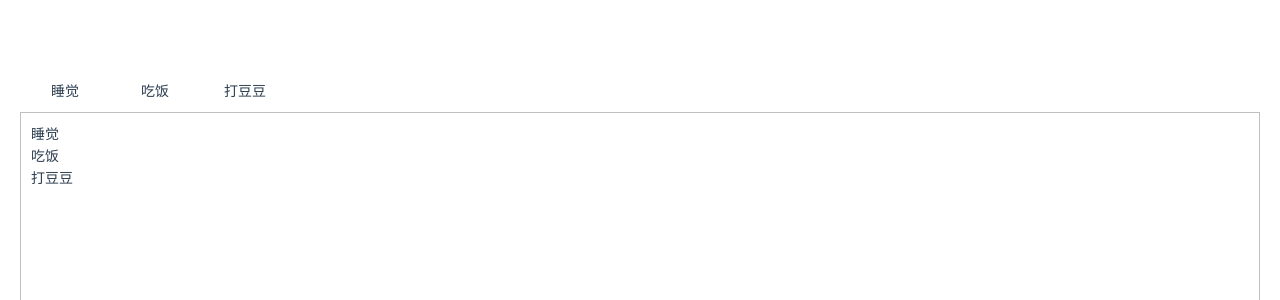
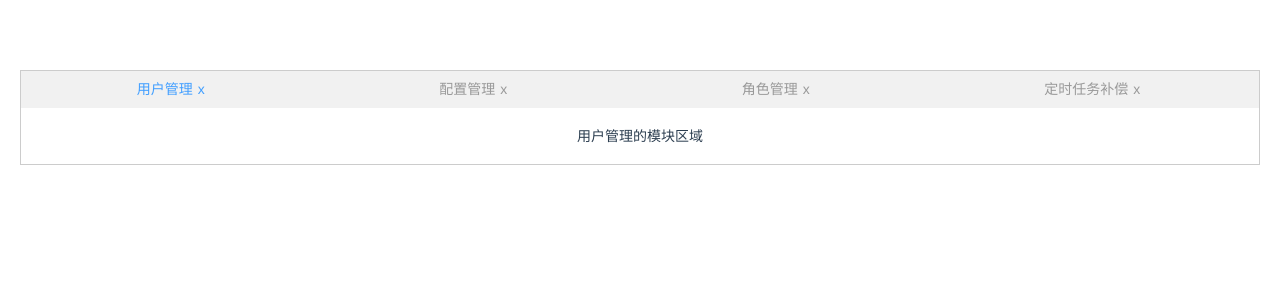
Before and after one commit to qiyemo/moui, a Vue app: page / in a window 1280 px wide. Shown: the top 300 px of the page. Built offline with nearby package versions, Linux system fonts and the light colour scheme.

Commit message:
提交tabs组件

```diff
--- a/packages/components/tabs/index.ts
+++ b/packages/components/tabs/index.ts
@@ -1,8 +1,8 @@
 /*
  * @Author: zj
- * @LastEditors: zj
+ * @LastEditors: JESS
  * @Date: 2022-06-01 13:48:55
- * @LastEditTime: 2022-06-01 13:50:03
+ * @LastEditTime: 2022-06-21 09:54:22
  */
 import { withInstall } from '../../utils/with-install';
 
--- a/packages/components/tabs/src/tabs.vue
+++ b/packages/components/tabs/src/tabs.vue
@@ -2,32 +2,24 @@
  * @Author: zj
  * @LastEditors: JESS
  * @Date: 2022-05-31 15:29:17
- * @LastEditTime: 2022-06-20 19:18:15
+ * @LastEditTime: 2022-06-21 18:25:47
 -->
 <template>
-  <div class="mTabs">
-    <div class="tabs_box">
-      <div class="tabs_pane" ref="pane">
-        <template v-if="props.data.length > 0">
-          <div class="pane" v-for="(item, index) in props.data" :key="index"
-            :class="activePaneIndex == index ? 'active_panes' : ''" @click="change(index)">
-            {{ item.title }}
-          </div>
-        </template>
-        <template v-else>
-          <slot name="pane" @handle="handle"></slot>
-        </template>
+  <div class="mTabs" :style="type === 'border-card' ? `border:1px solid #ccc` : ''">
+    <div class="tabs_pane"
+      :style="type == 'border-card' ? `background:#f1f1f1;border-bottom:1px solid #f1f1f1` : type == 'card' ? 'border-bottom:1px solid #f1f1f1' : ''">
+      <div class="btn-content" :style="stretch ? `display:flex;justify-content: space-around` : ``">
+        <button :class="item.name === val ? 'blue' : ''"
+          :style="type === 'border-card' ? `position: relative;padding:10px 20px;color:#999` : type === 'card' ? 'border:1px solid #f1f1f1;border-bottom:1px none;position: relative;padding:10px 20px;' : 'padding:10px 15px 10px 0;margin-right:25px'"
+          v-for="(item, index) in list" :key="index" @click="changeValue(item.name, index)" :disabled="item.disabled">
+          <span :ref="labelRef(index)" class="spans">{{ `${item.label}` }}</span>
+          <span class="guan" v-if="closable">x</span>
+        </button>
       </div>
-      <div class="tabs_nav">
-        <template v-if="props.data.length > 0">
-          <div v-for="(item, index) in props.data" :key="index" v-show="activePaneIndex == index">
-            {{ item.content }}
-          </div>
-        </template>
-        <template v-else>
-          <slot name="nav" />
-        </template>
-      </div>
+      <div v-if="type === ''" class="line" :style="`left: ${left} px; width:${width} px`"></div>
+    </div>
+    <div class="content" ref="tabs" :style="type == 'border-card' ? 'padding:17px 12px' : ''">
+      <slot />
     </div>
   </div>
 </template>
@@ -37,42 +29,175 @@ export default {
 }
 </script>
 <script lang="ts" setup>
-import { defineProps, onMounted, ref, } from 'vue';
+import { computed } from '@vue/reactivity';
+import { defineProps, defineExpose, onMounted, ref, getCurrentInstance, watch, defineEmits, nextTick, useSlots, useAttrs, onUnmounted } from 'vue';
+
 const props = defineProps({
-  data: {
-    type: Array,
-    default: []
+  value: {
+    type: String,
+    default: "",
+  },
+  //标签的宽度是否自动撑开
+  stretch: {
+    type: Boolean,
+    default: false,
+  },
+  //标签元素是否关闭
+  closable: {
+    type: Boolean,
+    default: false,
+  },
+  //类型风格
+  type: {
+    type: String,
+    default: "",
   }
+});
+//初始数据
+const list = ref([])
+//双向绑定用的
+let val = ref(props.value);
+//下划线的左侧位置
+const left = ref<Number>(0);
+//下划线的宽度
+const width = ref<Number>(0);
+// 获取tabs元素
+const tabs = ref('')
+// 获取vue实例
+const instance = getCurrentInstance();
+//进行定义内容list
+const listValue = () => {
+  let arrVal = Array.from(arr)
+  arrVal = arrVal.map((item) => {
+    return {
+      name: item.name,
+      label: item.label,
+      disabled: item.disabled,
+    }
+  })
+  list.value = arrVal
+}
+//改变value的内容
+const changeValue = (name, index) => {
+  width.value = instance?.refs[`labe${index}`][0].offsetWidth;
+  left.value = instance?.refs[`labe${index}`][0].offsetLeft;
+  val.value = name;
+}
+defineExpose({
+  list, val, left, width
 })
-// 当前选中tabs的索引
-const activePaneIndex = ref(0)
-// 当前tabs改变时
-const change = (index: number) => {
-  activePaneIndex.value = index
+onMounted(() => {
+  listValue()
+  nextTick(() => {
+    width.value = instance?.refs?.labe0[0].offsetWidth;
+    left.value = instance?.refs?.labe0[0].offsetLeft;
+  })
+
+})
+let arr = [];
+instance.proxy.$Bus.on("propsList", (num) => {
+  arr.push(num)
+})
+watch(
+  () => props.value,
+  (newVal) => {
+    val.value = newVal
+    console.log('val', newVal)
+  }
+)
+const emit = defineEmits();
+watch(
+  () => val.value,
+  (newVal) => {
+    (emit as any)('input', newVal)
+  },
+  {
+    deep: true
+  }
+)
+const typeCard = computed(() => {
+  if (props.type === "card") {
+  }
+  return props.type;
+});
+// 动态绑定ref属性
+let itemRef = ref([])
+const labelRef = (index: number) => {
+  itemRef.value.push(`labe${index}`)
+  return `labe${index}`
 }
-// refs值 pane
-const pane = ref('pane')
-// 查看 pane 的子节点
-const paneChild = () => {
-
-  // console.log('pane', pane.value.children)
-}
-// handle
-const handle = (val) => {
-  console.log('handle', val)
-}
-onMounted(() => {
-  //初始化第一个选中
-  change(activePaneIndex.value)
-  paneChild()
+instance.proxy.$Bus.emit('changeVal', val)
+onUnmounted(() => {
+  instance.proxy.$Bus.off('propsList')
 })
 </script>
 
 <style scoped lang="scss">
-@import '../style/index.css';
+.tabs_pane {
+  width: 100%;
+  border-bottom: 2px solid #dddddd;
+  position: relative;
 
-.tabs_pane .pane {
-  padding: 20px;
-  border: 1px solid red;
+  button {
+    cursor: pointer;
+    background-color: transparent;
+    border: none;
+    padding: 10px 15px;
+    font-size: 14px;
+    text-align: center;
+  }
+
+  button:hover {
+    color: #409eff;
+  }
+
+  button:disabled {
+    color: #cccccc;
+    cursor: inherit;
+  }
+
+  .blue {
+    color: #409eff !important;
+  }
+
+  .borderCard {
+    padding-top: 11px;
+    bottom: -1px;
+    color: #409eff !important;
+    border-left: 1px solid #cccccc;
+    border-right: 1px solid #cccccc;
+    margin-left: -1px;
+    background-color: #fff;
+  }
+
+  .line {
+    position: absolute;
+    bottom: -2;
+    height: 2px;
+    background-color: #409eff;
+    transition: left 0.2s linear;
+  }
+
+  .btn-content {
+    width: 100%;
+  }
+
+  .guan {
+    border-radius: 50%;
+    display: inline-block;
+    padding: 0 3px;
+    margin-left: 2px;
+  }
+
+  .guan:hover {
+    background: #cccccc;
+    color: #fff;
+  }
+}
+
+.content {
+  width: 100%;
+  padding: 17px 0px;
+  box-sizing: border-box;
 }
 </style>
--- /dev/null
+++ b/packages/components/tabsPane/index.ts
@@ -0,0 +1,14 @@
+/*
+ * @Author: zj
+ * @LastEditors: JESS
+ * @Date: 2022-05-31 16:47:11
+ * @LastEditTime: 2022-06-21 10:15:56
+ */
+import { withInstall } from '../../utils/with-install';
+
+import tabsPane from './src/tabsPane.vue';
+
+console.log('TabsPane', tabsPane);
+
+export const MTabsPane = withInstall(tabsPane, []);
+export default MTabsPane;
--- /dev/null
+++ b/packages/components/tabsPane/src/tabsPane.vue
@@ -0,0 +1,63 @@
+<!--
+ * @Description:
+ * @Author: JESS
+ * @Date: 2022-06-21 09:50:06
+ * @FilePath: \moui\packages\components\tabsPane\src\tabsPane.vue
+ * @LastEditTime: 2022-06-21 18:26:32
+ * @LastEditors: JESS
+-->
+<template>
+    <div class="tabs_pane">
+        <div class="myTabsPane" v-show="showValue">
+            <slot />
+        </div>
+    </div>
+</template>
+
+<script lang="ts">
+export default {
+    name: 'MTabsPane',
+}
+</script>
+
+<script lang="ts" setup>
+import { defineProps, computed, getCurrentInstance, onMounted, defineExpose, watch, ref } from 'vue';
+
+const props = defineProps({
+    // 选项卡标题
+    label: {
+        type: String,
+        default: "",
+    },
+    name: { type: String, default: "" },
+    disabled: {
+        type: Boolean,
+        default: false,
+    },
+})
+const instance = getCurrentInstance();
+const showValue = computed(() => {
+    return props.name == dataVal.value;
+})
+defineExpose({
+    name: props.name,
+    label: props.label,
+    disabled: props.disabled,
+})
+
+instance?.proxy.$Bus.emit('propsList', props)
+const dataVal = ref(instance?.parent?.exposed?.val.value);
+instance.proxy.$Bus.on("changeVal", (num) => {
+    dataVal.value = num
+})
+
+watch(
+    () => instance?.parent?.exposed?.val.value,
+    (num) => {
+        dataVal.value = num
+    }
+)
+</script>
+
+<style scoped lang="scss">
+</style>
--- a/play/App.vue
+++ b/play/App.vue
@@ -2,21 +2,13 @@
  * @Author: zj
  * @LastEditors: JESS
  * @Date: 2022-05-30 14:21:00
- * @LastEditTime: 2022-06-20 19:18:33
+ * @LastEditTime: 2022-06-21 18:24:56
 -->
 <script setup lang="ts">
-import { reactive, ref,  } from '@vue/reactivity';
-import ThemeSelector from './components/theme-selector.vue';
-const data = ref([{
-  title: '标签1',
-  content: '1的内容'
-}, {
-  title: '标签2',
-  content: '2的内容'
-}, {
-  title: '标签3',
-  content: '3的内容'
-}])
+import { reactive, ref, } from '@vue/reactivity';
+// import ThemeSelector from './components/theme-selector.vue';
+const myName = ref('first')
+
 
 const handle = (val) => {
 
@@ -48,17 +40,13 @@ const handle = (val) => {
     <!-- <m-pagenation :currentPage="page.currentPage" :total="page.total" :pageSize="page.pageSize"
       :showPageNo="page.showPageNo" @currentChange="page.currentChange"></m-pagenation> -->
     <!-- <m-tabs :data="data"></m-tabs> -->
-    <m-tabs>
-      <template #pane>
-        <div class="pane" name="first" @click="handle">睡觉</div>
-        <div class="pane" name="second">吃饭</div>
-        <div class="pane" name="fourth">打豆豆</div>
-      </template>
-      <template #nav>
-        <div name="first">睡觉</div>
-        <div name="second">吃饭</div>
-        <div name="fourth">打豆豆</div>
-      </template>
+    <m-tabs :value="myName" type="border-card" stretch closable label="1wwwww">
+      <m-tabs-pane label="用户管理" name="first">用户管理的模块区域</m-tabs-pane>
+      <m-tabs-pane label="配置管理" name="second">
+        配置管理的模块区域
+      </m-tabs-pane>
+      <m-tabs-pane label="角色管理" name="third">角色管理的模块区域</m-tabs-pane>
+      <m-tabs-pane label="定时任务补偿" name="fourth">定时任务补偿的模块区域</m-tabs-pane>
     </m-tabs>
   </div>
 </template>
```
Also changed, not shown: packages/components/index.ts (+5 -3 lines), packages/components/tabs/components/tabs-nav/index.vue (deleted, +0 -36 lines), packages/components/tabs/components/tabs-pane/index.vue (deleted, +0 -37 lines), 1 other file (tests, documents, lock files or other folders).
